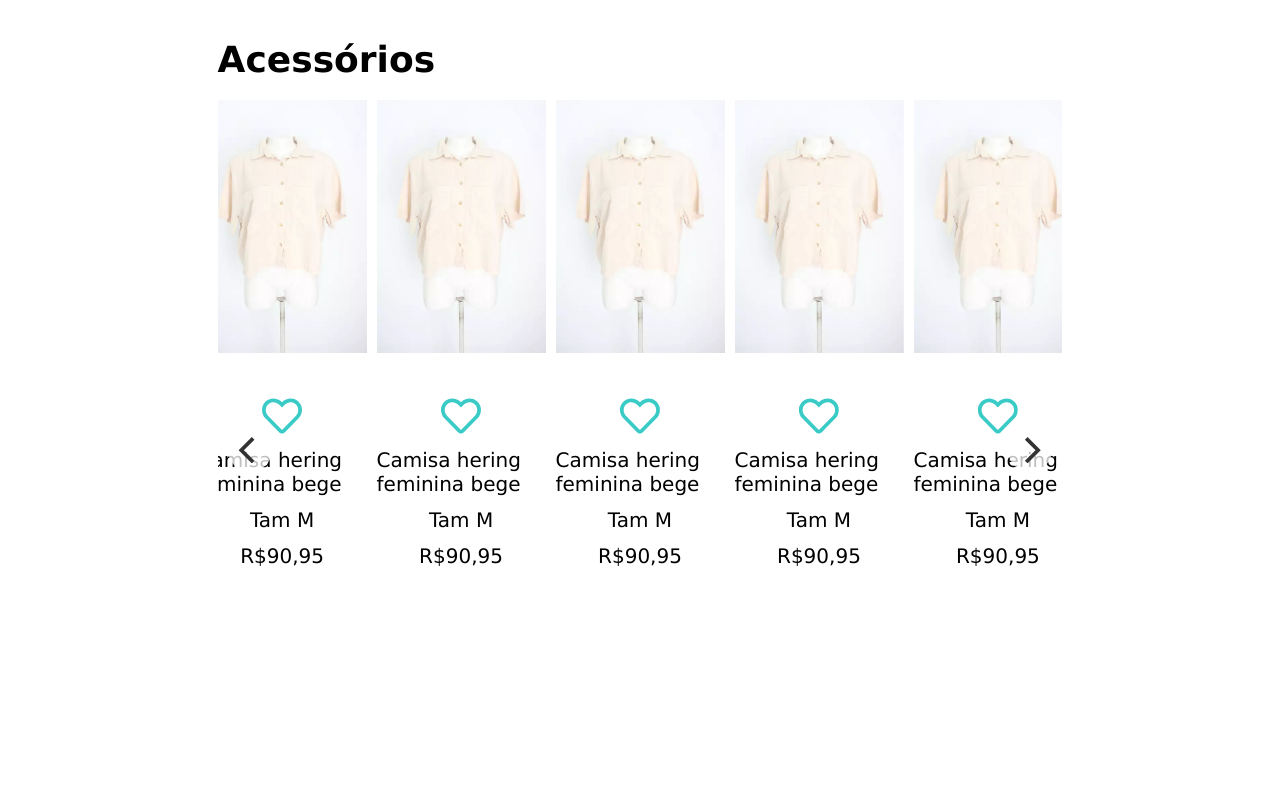
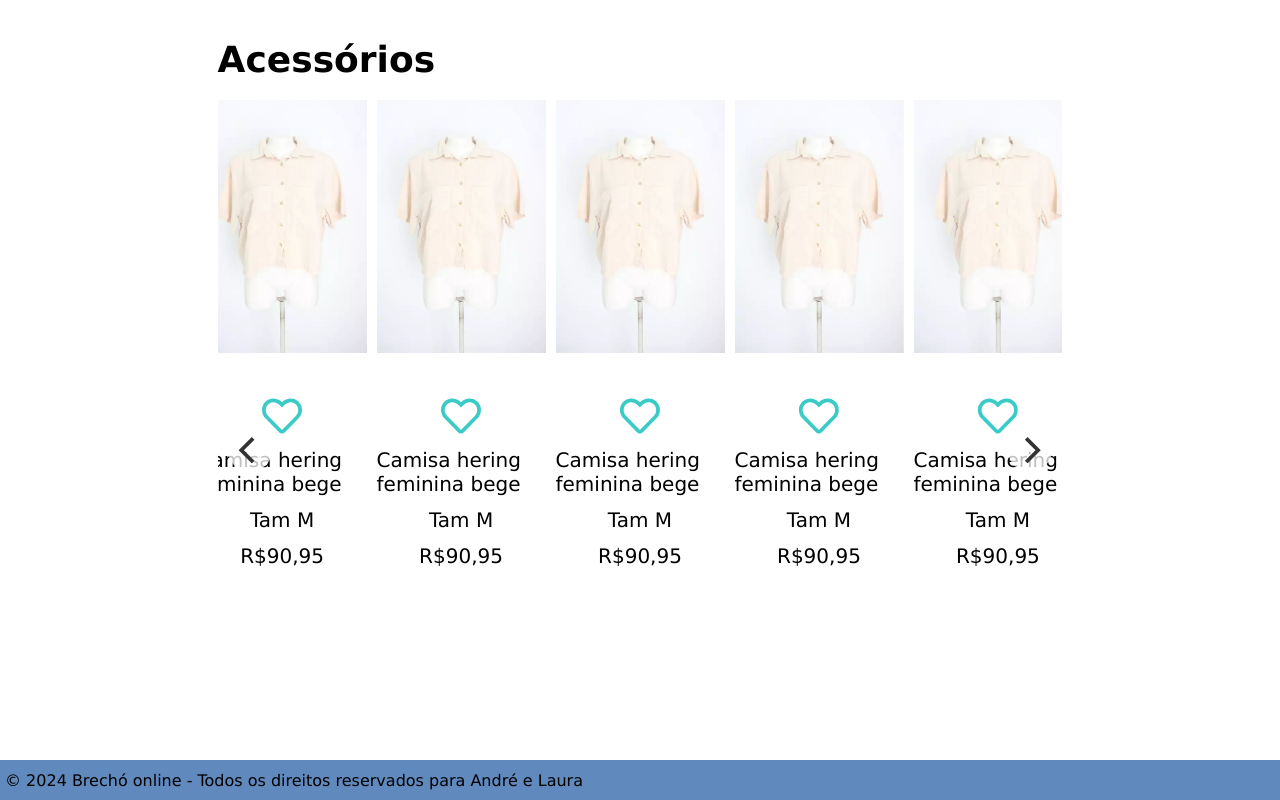
Before and after one commit to AndreRichartzFarias/Atividade-6---Desenvolvimento-de-Website-para-Brecho-Online, a plain HTML site: page index.html in a window 1280 px wide. Shown: the part 2095-2895 px from the top of the page. Drawn offline with Linux system fonts and the light colour scheme.

Commit message:
feat: criado footer #13

```diff
--- a/index.html
+++ b/index.html
@@ -555,7 +555,7 @@
           </div>
         </main>
       </div>
-      <footer></footer>
+      <footer> <p>&copy; 2024 Brechó online - Todos os direitos reservados para André e Laura</p></footer>
     </div>
   </body>
 </html>
--- a/style.css
+++ b/style.css
@@ -147,6 +147,8 @@ header {
     justify-content: center;
     width: 100%;
     flex-direction: column;
+    position: relative;
+  min-height: 100vh;
 }
 
 
@@ -264,6 +266,18 @@ main {
 
   }
 
+  footer {
+  position: absolute;
+  bottom: 0;
+  width: 100%;
+  height: 2.5rem;
+  background-color: rgb(96, 137, 190);
+  padding: 5px;
+  display: flex;
+  align-items: center;
+}
+
+
  @media screen and (max-width: 600px) {
     .topnav .search-container {
       float: none;
```
